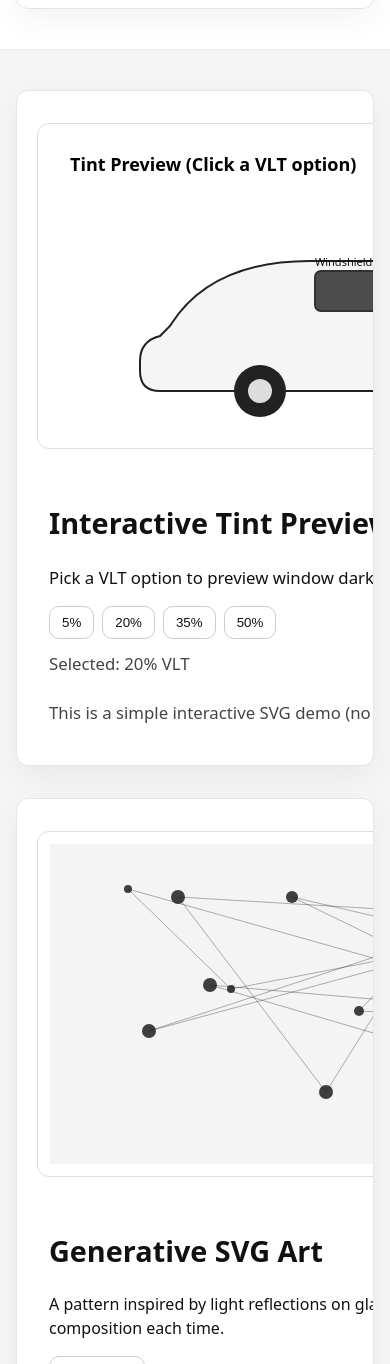
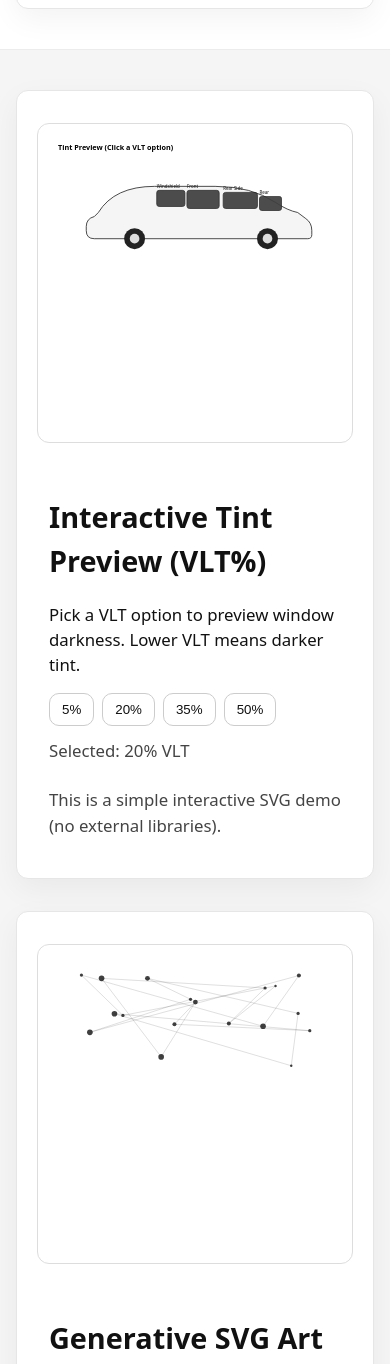
Before and after one commit to vsethis/vsethis.github.io, a plain HTML site: page A2-Personal-Website/visualizations.html in a window 390 px wide. Shown: the part 440-1804 px from the top of the page. Drawn offline with Linux system fonts and the light colour scheme.

Commit message:
Responsive svg changes

```diff
--- a/A2-Personal-Website/style.css
+++ b/A2-Personal-Website/style.css
@@ -496,3 +496,9 @@ section.is-visible {
 .viz-actions {
   margin-top: 0.5rem;
 }
+
+.viz-frame svg {
+  width: 100%;
+  height: auto;
+  display: block;
+}
--- a/A2-Personal-Website/vis.js
+++ b/A2-Personal-Website/vis.js
@@ -42,7 +42,7 @@ function buildTintCarSvg() {
   bg.setAttribute("y", "0");
   bg.setAttribute("width", String(width));
   bg.setAttribute("height", String(height));
-  bg.setAttribute("fill", "#fff");
+  bg.setAttribute("fill", "transparent");
   svg.appendChild(bg);
 
   // Title
@@ -157,7 +157,7 @@ function drawGenerativeArt() {
   bg.setAttribute("y", "0");
   bg.setAttribute("width", String(width));
   bg.setAttribute("height", String(height));
-  bg.setAttribute("fill", "#f4f4f4");
+  bg.setAttribute("fill", "transparent");
   svg.appendChild(bg);
 
   // Points
@@ -203,13 +203,15 @@ function drawGenerativeArt() {
 
 function createSvg(width, height) {
   const svg = ns("svg");
-  svg.setAttribute("width", String(width));
-  svg.setAttribute("height", String(height));
+
   svg.setAttribute("viewBox", `0 0 ${width} ${height}`);
+  svg.setAttribute("preserveAspectRatio", "xMidYMid meet");
   svg.setAttribute("role", "img");
+
   svg.style.display = "block";
   return svg;
 }
+
 
 function ns(tag) {
   return document.createElementNS("http://www.w3.org/2000/svg", tag);
```
